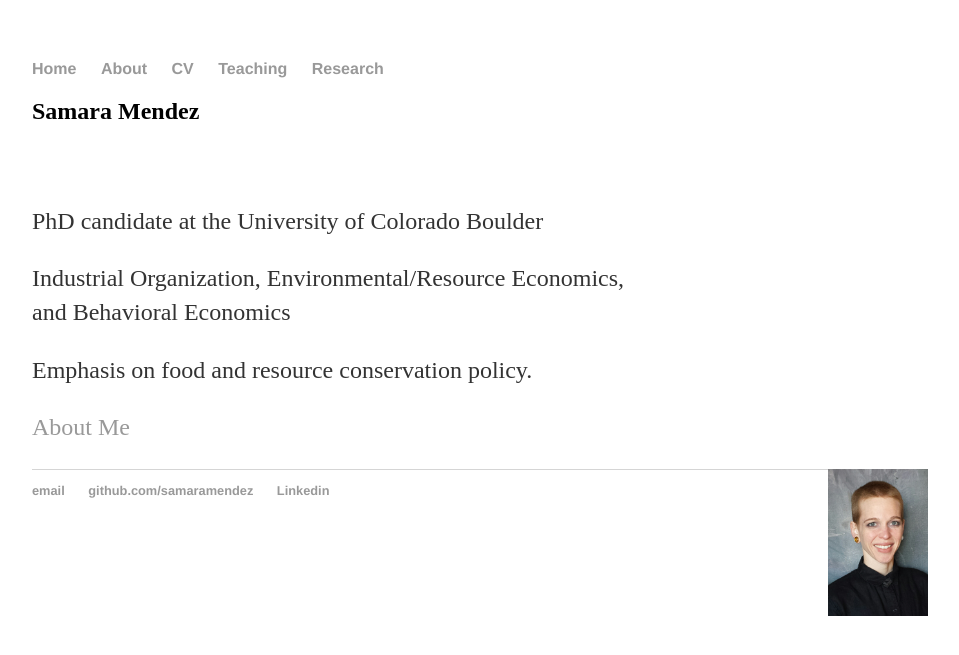
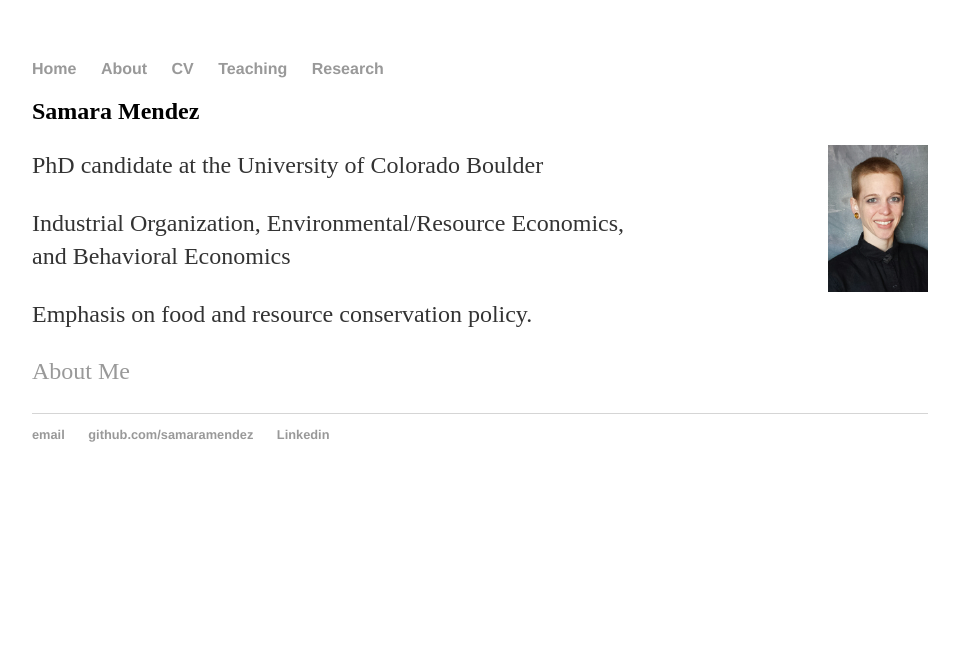
Before and after one commit to samaramendez/samaramendez.github.io, a Jekyll site: the page built from index.html, in a window 1280 px wide. Shown: the top 655 px of the page, without its empty margins (160-1119 px from the left). Built offline with Jekyll 4.4.1, drawn with Linux system fonts in a browser that asks for light colours.

Commit message:
Update index.html

```diff
--- a/index.html
+++ b/index.html
@@ -4,14 +4,13 @@ title: Samara Mendez
 ---
 	<h2>Samara Mendez </h2>
 
-<div class="group">
-    <div class="left"> <br><br>
+<img align="right" src="2018-02-27 12.56.47.png" alt="Samara Mendez" width="100">
+
+<div class="blurb">
+
 	<p>PhD candidate at the University of Colorado Boulder </p>
 	<p> Industrial Organization, Environmental/Resource Economics, <br> and Behavioral Economics </p>
 	<p>Emphasis on food and resource conservation policy. </p>
 	<p> <a href="/about">About Me</a></p>
-    </div>
-    <div class="right">
-		<img align="right" src="2018-02-27 12.56.47.png" alt="Samara Mendez" width="100">
-    </div>
+
 </div><!-- /.blurb -->
```
